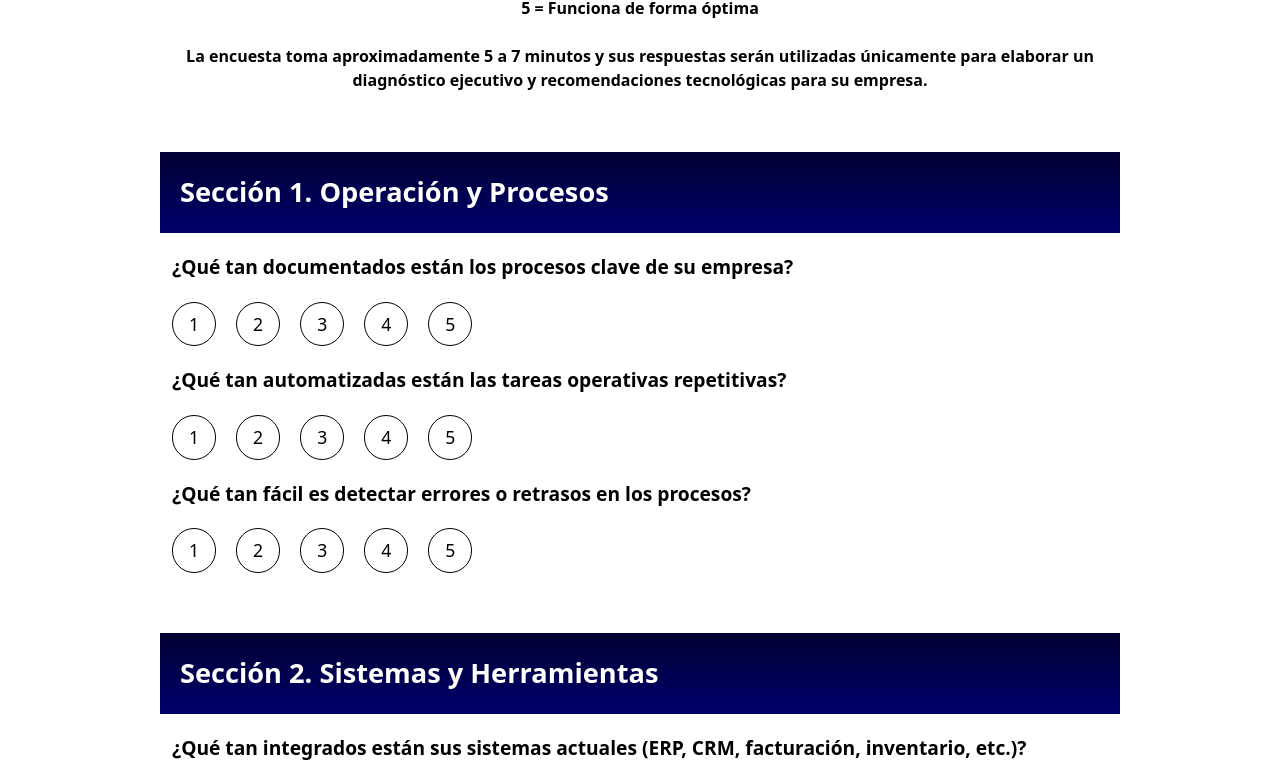
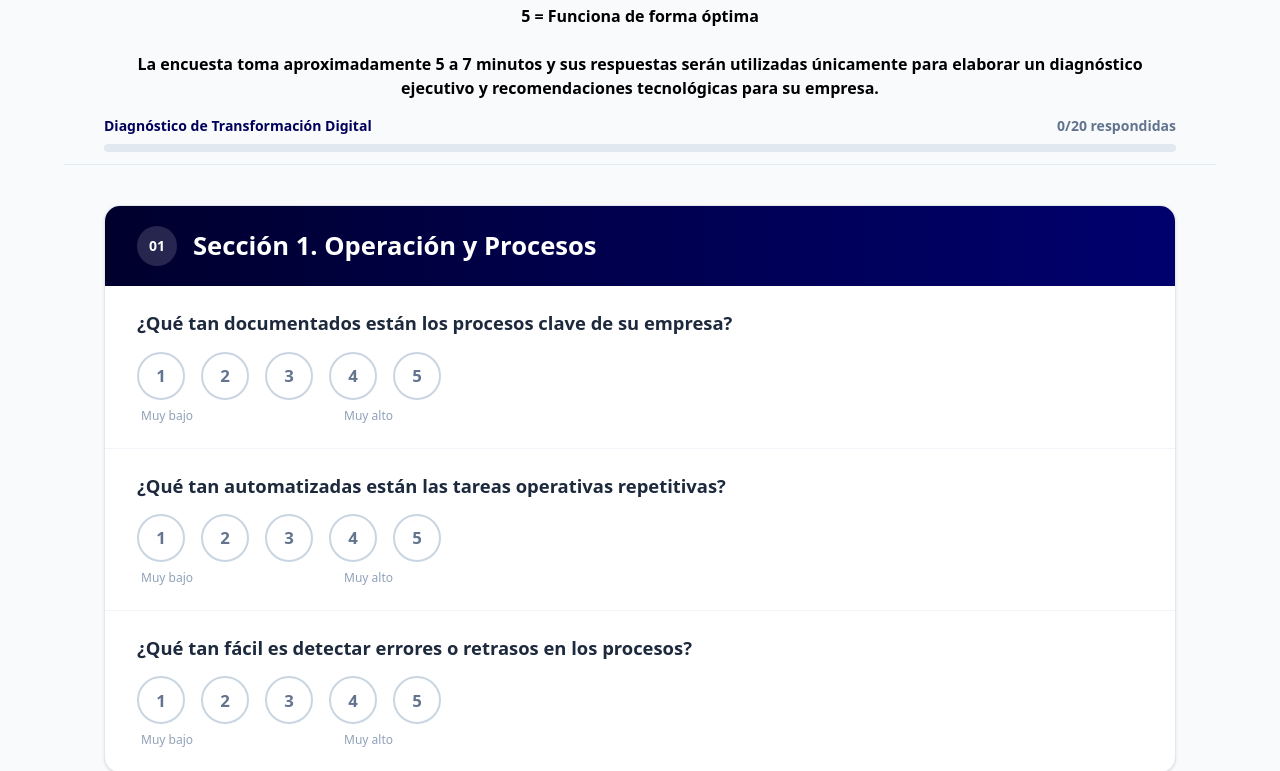
Before and after one commit to angel-reyes000/encuestas_prologix, a Next.js app: page / in a window 1280 px wide. Shown: the part 794-1565 px from the top of the page. Built offline with nearby package versions, Linux system fonts and the light colour scheme.

Commit message:
diseño tryhard

```diff
--- a/app/components/descargarPDF.tsx
+++ b/app/components/descargarPDF.tsx
@@ -40,7 +40,7 @@ export default function DescargarPDF() {
   return (
     <>
         <button onClick={descargarPDF}
-            className='flex gap-1 items-center cursor-pointer active:scale-90'>
+            className='flex gap-2 items-center cursor-pointer text-white font-semibold px-6 py-2.5 rounded-full bg-linear-to-r from-[rgb(0,0,70)] to-[rgb(0,60,160)] shadow-md shadow-blue-900/20 transition-all duration-200 ease-out hover:-translate-y-0.5 hover:shadow-lg active:scale-90 focus:outline-none focus-visible:ring-4 focus-visible:ring-blue-200'>
                 <FaDownload style={{display: 'inline'}} />Descargar PDF
         </button>
     </>
--- a/app/components/preguntas.tsx
+++ b/app/components/preguntas.tsx
@@ -243,38 +243,130 @@ export default function Preguntas ({ setGeneraReporte, setRespuestasEncuesta, re
 
     useEffect(() => window.scrollTo(0, 0), [])
 
+    // Valor puramente visual para la barra de progreso: se calcula a partir
+    // del mismo arreglo "encuesta" que ya se usa para renderizar, sin tocar
+    // ningún estado ni handler existente.
+    const totalPreguntas = 20;
+    let totalContestadas = 0;
+    for (let i = 0; i < encuesta.length; i++) {
+        for (let j = 0; j < encuesta[i].preguntas.length; j++) {
+            if (encuesta[i].preguntas[j].respuesta !== undefined) {
+                totalContestadas += 1;
+            }
+        }
+    }
+    const porcentajeProgreso = Math.round((totalContestadas / totalPreguntas) * 100);
+
+    const etiquetasEscala = ['Muy bajo', 'Bajo', 'Medio', 'Alto', 'Muy alto'];
+
     return (
         <>
-            <div className="flex flex-col my-15 gap-15">
-                {encuesta.map((secciones: Encuesta) => (
-                    <div key={secciones.id} className="flex flex-col gap-5" data-aos="fade-up">
-                        <h1 className="p-5 bg-linear-to-b from-[rgb(0,0,50)] to-[rgb(0,0,110)] text-white text-[1.7rem] font-semibold">{secciones.seccion}</h1>
-                        {secciones.preguntas.map((preguntas: Preguntas) => (
-                           <div className="flex flex-col gap-5 pl-3">
-                            <h2 className="text-[1.2rem] font-semibold">{preguntas.pregunta}</h2>
-                            <div className="flex flex-row gap-5">
-                                <p onClick={() => preguntas.fun(1)} className={"py-2 px-4 text-[1.1rem] rounded-3xl border-1 border-black active:scale-90 cursor-pointer" + (preguntas.respuesta === 1 ? ' bg-black text-white ' : '')}>1</p>
-                                <p onClick={() => preguntas.fun(2)} className={"py-2 px-4 text-[1.1rem] rounded-3xl border-1 border-black active:scale-90 cursor-pointer" + (preguntas.respuesta === 2 ? ' bg-black text-white ' : '')}>2</p>
-                                <p onClick={() => preguntas.fun(3)} className={"py-2 px-4 text-[1.1rem] rounded-3xl border-1 border-black active:scale-90 cursor-pointer" + (preguntas.respuesta === 3 ? ' bg-black text-white ' : '')}>3</p>
-                                <p onClick={() => preguntas.fun(4)} className={"py-2 px-4 text-[1.1rem] rounded-3xl border-1 border-black active:scale-90 cursor-pointer" + (preguntas.respuesta === 4 ? ' bg-black text-white ' : '')}>4</p>
-                                <p onClick={() => preguntas.fun(5)} className={"py-2 px-4 text-[1.1rem] rounded-3xl border-1 border-black active:scale-90 cursor-pointer" + (preguntas.respuesta === 5 ? ' bg-black text-white ' : '')}>5</p>
-                            </div>
+            {/* Barra de progreso sticky, solo visual */}
+            <div className="sticky top-0 z-20 -mx-5 sm:-mx-10 md:-mx-16 lg:-mx-10 mb-10 bg-slate-50/90 backdrop-blur-sm px-5 sm:px-10 md:px-16 lg:px-10 pt-4 pb-3 border-b border-slate-200">
+                <div className="flex items-center justify-between mb-2">
+                    <span className="text-sm font-semibold text-[rgb(0,0,90)]">
+                        Diagnóstico de Transformación Digital
+                    </span>
+                    <span className="text-sm font-semibold text-slate-500 tabular-nums">
+                        {totalContestadas}/{totalPreguntas} respondidas
+                    </span>
+                </div>
+                <div className="h-2 w-full rounded-full bg-slate-200 overflow-hidden">
+                    <div
+                        className="h-full rounded-full bg-linear-to-r from-[rgb(0,0,80)] to-[rgb(0,90,200)] transition-all duration-500 ease-out"
+                        style={{ width: `${porcentajeProgreso}%` }}
+                    />
+                </div>
+            </div>
+
+            <div className="flex flex-col gap-10 md:gap-12">
+                {encuesta.map((secciones: Encuesta, indiceSeccion: number) => (
+                    <div
+                        key={secciones.id}
+                        className="flex flex-col rounded-2xl border border-slate-200 bg-white shadow-sm overflow-hidden"
+                        data-aos="fade-up"
+                    >
+                        <div className="flex items-center gap-4 px-5 sm:px-8 py-5 bg-linear-to-r from-[rgb(0,0,45)] via-[rgb(0,0,80)] to-[rgb(0,0,110)]">
+                            <span className="flex items-center justify-center w-10 h-10 shrink-0 rounded-full bg-white/15 text-white font-bold text-sm">
+                                {String(indiceSeccion + 1).padStart(2, '0')}
+                            </span>
+                            <h1 className="text-white text-[1.35rem] sm:text-[1.6rem] font-semibold leading-tight">
+                                {secciones.seccion}
+                            </h1>
                         </div>
-                        ))}
+
+                        <div className="flex flex-col divide-y divide-slate-100">
+                            {secciones.preguntas.map((preguntas: Preguntas, indicePregunta: number) => (
+                                <div
+                                    key={indicePregunta}
+                                    className="flex flex-col gap-4 px-5 sm:px-8 py-6"
+                                >
+                                    <h2 className="text-[1.05rem] sm:text-[1.15rem] font-semibold text-slate-800 leading-snug">
+                                        {preguntas.pregunta}
+                                    </h2>
+                                    <div className="flex flex-col gap-2">
+                                        <div className="flex flex-wrap gap-3 sm:gap-4">
+                                            {[1, 2, 3, 4, 5].map((valor) => (
+                                                <button
+                                                    key={valor}
+                                                    type="button"
+                                                    onClick={() => preguntas.fun(valor)}
+                                                    aria-pressed={preguntas.respuesta === valor}
+                                                    aria-label={`Calificación ${valor} de 5: ${etiquetasEscala[valor - 1]}`}
+                                                    className={
+                                                        "flex items-center justify-center w-11 h-11 sm:w-12 sm:h-12 rounded-full border-2 text-[1.05rem] font-semibold cursor-pointer transition-all duration-200 ease-out active:scale-90 focus:outline-none focus-visible:ring-4 focus-visible:ring-blue-200 " +
+                                                        (preguntas.respuesta === valor
+                                                            ? "border-transparent bg-linear-to-br from-[rgb(0,0,70)] to-[rgb(0,60,160)] text-white shadow-md shadow-blue-900/20 scale-105"
+                                                            : "border-slate-300 text-slate-500 hover:border-[rgb(0,0,90)] hover:text-[rgb(0,0,90)] hover:bg-slate-50")
+                                                    }
+                                                >
+                                                    {valor}
+                                                </button>
+                                            ))}
+                                        </div>
+                                        <div className="flex justify-between text-xs text-slate-400 px-1 max-w-[220px] sm:max-w-[260px]">
+                                            <span>Muy bajo</span>
+                                            <span>Muy alto</span>
+                                        </div>
+                                    </div>
+                                </div>
+                            ))}
+                        </div>
                     </div>
                 ))}
             </div>
-            <div className="flex flex-col items-center text-center p-10 bg-linear-to-r from-[rgb(0,0,50)] to-[rgb(0,0,100)] my-20 gap-5">
-                <h3 className="text-[1.5rem] font-semibold text-white" data-aos="zoom-in">Genera un resumen y un promedio de tus resultados, DESCARGABLE EN PDF!</h3>
-                {encuestaTerminada ? '' : <p className="text-red-300" data-aos="zoom-in">Completa todas las preguntas antes de poder generar tu reporte</p>}
-                <button onClick={() => {
-                    if (encuestaTerminada) {
-                        setGeneraReporte(true);
-                        setRespuestasEncuesta(estadoEncuesta)
-                    }}} className={"text-center text-[1.5rem] px-10 py-2 font-semibold w-fit rounded-sm whitespace-pre" + (encuestaTerminada ? ' bg-linear-to-r from-orange-300 to-orange-100 cursor-pointer active:scale-95 hover:shadow-[0_8px_30px_-4px_rgb(255,170,50)] ' : ' bg-linear-to-r from-orange-900 to-orange-800 ')} data-aos="zoom-in">{'Generar reporte >'}</button>
-            </div>
-            <div>
 
+            <div
+                className="flex flex-col items-center text-center p-8 sm:p-10 rounded-2xl bg-linear-to-r from-[rgb(0,0,50)] via-[rgb(0,0,80)] to-[rgb(0,0,100)] my-16 gap-5 shadow-lg"
+                data-aos="zoom-in"
+            >
+                <h3 className="text-[1.3rem] sm:text-[1.5rem] font-semibold text-white max-w-xl">
+                    Genera un resumen y un promedio de tus resultados, descargable en PDF
+                </h3>
+                {encuestaTerminada ? (
+                    <p className="text-blue-200 text-sm">Todo listo. Tu reporte está a un clic.</p>
+                ) : (
+                    <p className="text-orange-200 text-sm">
+                        Completa todas las preguntas antes de poder generar tu reporte
+                    </p>
+                )}
+                <button
+                    onClick={() => {
+                        if (encuestaTerminada) {
+                            setGeneraReporte(true);
+                            setRespuestasEncuesta(estadoEncuesta)
+                        }}}
+                    className={
+                        "text-center text-[1.15rem] sm:text-[1.4rem] px-8 sm:px-10 py-3 font-semibold w-fit rounded-full whitespace-pre transition-all duration-200 ease-out " +
+                        (encuestaTerminada
+                            ? " bg-linear-to-r from-orange-300 to-orange-500 text-[rgb(0,0,60)] cursor-pointer active:scale-95 hover:shadow-[0_8px_30px_-4px_rgb(255,170,50)] hover:-translate-y-0.5 "
+                            : " bg-white/10 text-white/50 cursor-not-allowed ")
+                    }
+                    data-aos="zoom-in"
+                    disabled={!encuestaTerminada}
+                >
+                    {'Generar reporte >'}
+                </button>
             </div>
         </>
     )
--- a/app/layout.tsx
+++ b/app/layout.tsx
@@ -20,12 +20,21 @@ export const metadata: Metadata = {
 
 export default function RootLayout({ children }: LayoutProps<"/">) {
   return (
-    <html className="h-full w-full" lang="en">
-      <body className="h-full w-full py-6 md:py-8 lg:py-10 px-5 sm:px-10 md:px-20 lg:px-40">
-        <header>
-          <LogoBar />
-        </header>
-        {children}
+    <html className="h-full w-full scroll-smooth" lang="en">
+      <body
+        className={
+          geistSans.variable +
+          " " +
+          geistMono.variable +
+          " h-full w-full min-h-screen bg-slate-50 antialiased selection:bg-blue-200 selection:text-slate-900"
+        }
+      >
+        <div className="mx-auto max-w-6xl py-6 md:py-8 lg:py-10 px-5 sm:px-10 md:px-16 lg:px-10">
+          <header className="mb-2">
+            <LogoBar />
+          </header>
+          {children}
+        </div>
       </body>
     </html>
   );
--- a/app/page.tsx
+++ b/app/page.tsx
@@ -13,7 +13,7 @@ export default function Home() {
   return (
     <>
     {generaReporte === false ? (
-      <div className="py-5">
+      <div className="py-5 animate-[fadeIn_0.4s_ease-out]">
         <header>
           <Encabezado />
         </header>
@@ -24,7 +24,7 @@ export default function Home() {
         </main>
       </div>
     ) : (
-      <div className="py-5">
+      <div className="py-5 animate-[fadeIn_0.4s_ease-out]">
         <main>
           <section>
             <Resultados respuestasEncuesta={respuestasEncuesta} setGeneraReporte={setGeneraReporte} />
```
Also changed, not shown: app/components/graficaPie.tsx (+8 -4 lines), app/components/resultados.tsx (+45 -23 lines).
